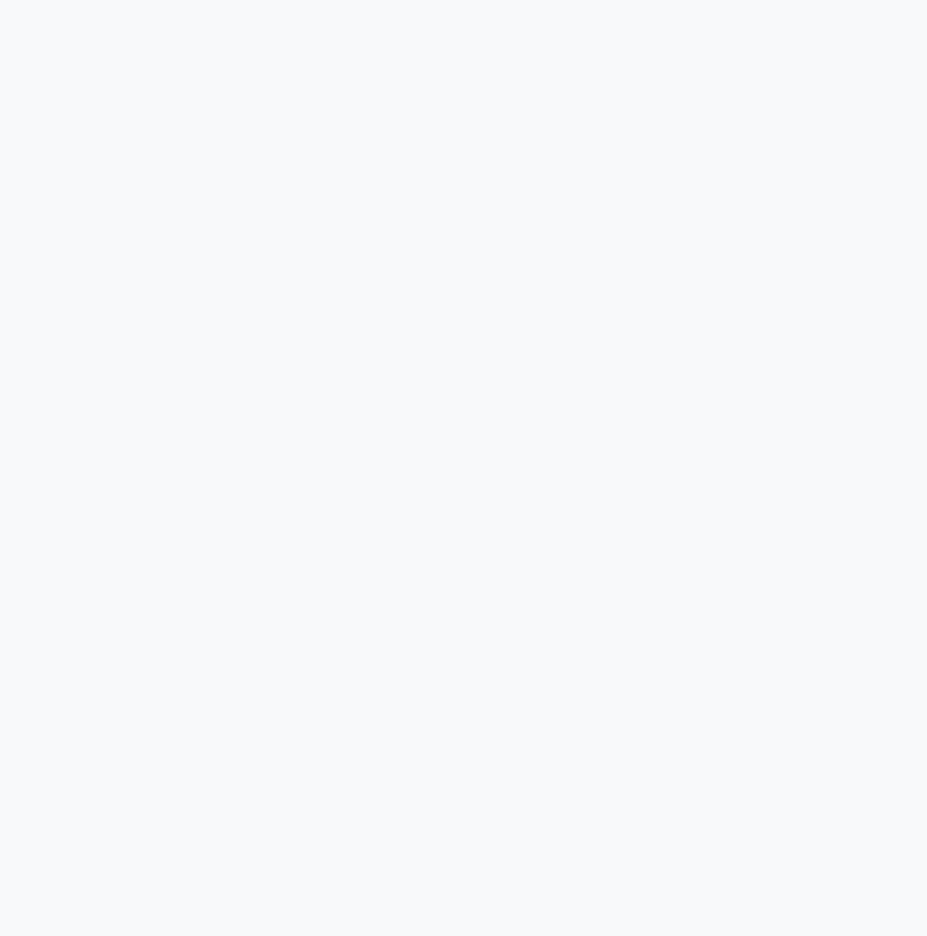
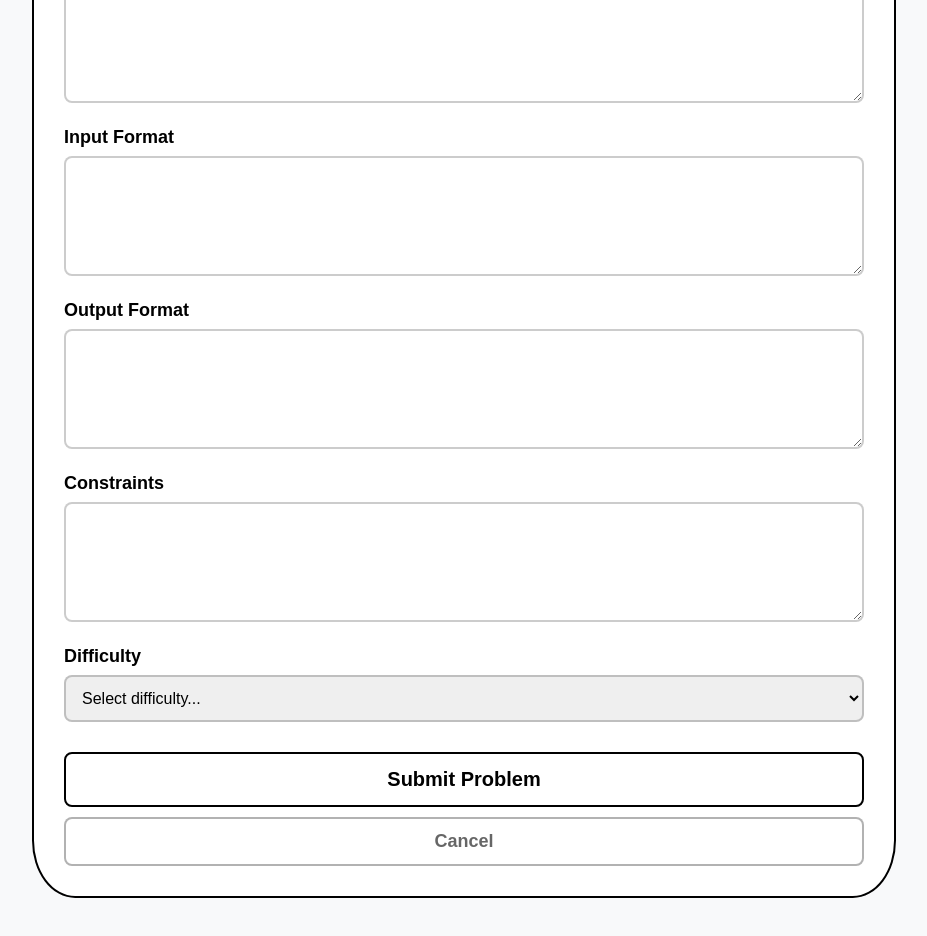
Before and after one commit to AliTalipKeles/CodeColosseum, a React app in the folder frontend/: page /problem in a window 1280 px wide. Before the commit this address had no page. Shown: the part 300-1236 px from the top of the page, without its empty margins (176-1103 px from the left). Before the commit the page ends 800 px from the top, so only its background shows below. Built offline with nearby package versions, Linux system fonts and the light colour scheme; the HTML template or start-up script is replaced by a standard one.

Commit message:
problem suggestion page

```diff
--- a/frontend/src/App.jsx
+++ b/frontend/src/App.jsx
@@ -3,6 +3,7 @@ import Login from "./pages/Login"
 import Register from "./pages/Register"
 import Dashboard from "./pages/Dashboard"
 import Profile from "./pages/Profile"
+import Problem from "./pages/Problem"
 
 function App() {
   return (
@@ -11,6 +12,7 @@ function App() {
       <Route path="/register" element={<Register />} />
       <Route path="/" element={<Dashboard />} />
       <Route path="/user/:username" element={<Profile />} />
+      <Route path="/problem" element={<Problem />} />
     </Routes>
   )
 }
--- a/frontend/src/pages/Dashboard.css
+++ b/frontend/src/pages/Dashboard.css
@@ -103,6 +103,7 @@ body {
 }
 
 .logout-button {
+    margin: 5px;
     padding: 10px 18px;
     font-size: 18px;
     font-weight: bold;
--- a/frontend/src/pages/Dashboard.jsx
+++ b/frontend/src/pages/Dashboard.jsx
@@ -38,6 +38,10 @@ function Dashboard() {
     function handleLogout(){
         localStorage.removeItem("token")
         navigate("/login")
+    }
+
+    function gotoProbPage(){
+        navigate("/problem")
     }
 
     if (loading) {
@@ -98,8 +102,9 @@ function Dashboard() {
                     </tbody>
                 </table>
             </div>
-            <div>
+            <div display="flex">
                 <button className="logout-button" onClick={handleLogout}>Log out</button>
+                <button className="logout-button" onClick={gotoProbPage}>Suggest Problem</button>
             </div>
 
         </div>
--- /dev/null
+++ b/frontend/src/pages/Problem.css
@@ -0,0 +1,112 @@
+.problem-page {
+    background-color: #f8f9fa;
+    padding: 20px;
+    display: flex;
+    justify-content: center;
+    align-items: center;
+    min-height: 100vh;
+}
+
+.form-container {
+    max-width: 800px;
+    width: 100%;
+    padding: 30px;
+    border: 2px solid black;
+    border-radius: 5%;
+    background-color: white;
+    margin: 20px;
+}
+
+.form-title {
+    font-size: 32px;
+    padding-bottom: 15px;
+    border-bottom: 2px solid black;
+    margin-bottom: 25px;
+}
+
+.form-group {
+    margin-bottom: 20px;
+}
+
+.form-group label {
+    display: block;
+    font-size: 18px;
+    font-weight: bold;
+    margin-bottom: 8px;
+}
+
+.form-group input,
+.form-group textarea,
+.form-group select {
+    width: 100%;
+    padding: 12px;
+    font-size: 16px;
+    border: 2px solid hsla(0, 0%, 0%, 0.2);
+    border-radius: 8px;
+    font-family: Arial, sans-serif;
+    box-sizing: border-box;
+    transition: border-color 0.15s ease;
+}
+
+.form-group input:focus,
+.form-group textarea:focus,
+.form-group select:focus {
+    outline: none;
+    border-color: black;
+}
+
+.form-group textarea {
+    resize: vertical;
+    min-height: 120px;
+}
+
+.form-group select {
+    cursor: pointer;
+}
+
+.submit-button {
+    width: 100%;
+    padding: 14px 20px;
+    font-size: 20px;
+    font-weight: bold;
+    border: 2px solid black;
+    border-radius: 8px;
+    background-color: white;
+    color: black;
+    cursor: pointer;
+    transition: all 0.15s ease;
+    margin-top: 10px;
+}
+
+.submit-button:hover {
+    background-color: black;
+    color: white;
+}
+
+.submit-button:active {
+    transform: scale(0.97);
+}
+
+.cancel-button {
+    width: 100%;
+    padding: 12px 20px;
+    font-size: 18px;
+    font-weight: bold;
+    border: 2px solid hsla(0, 0%, 0%, 0.3);
+    border-radius: 8px;
+    background-color: white;
+    color: hsla(0, 0%, 0%, 0.6);
+    cursor: pointer;
+    transition: all 0.15s ease;
+    margin-top: 10px;
+}
+
+.cancel-button:hover {
+    background-color: hsla(0, 0%, 0%, 0.05);
+    border-color: hsla(0, 0%, 0%, 0.5);
+    color: black;
+}
+
+.cancel-button:active {
+    transform: scale(0.97);
+}
--- /dev/null
+++ b/frontend/src/pages/Problem.jsx
@@ -0,0 +1,150 @@
+import { useEffect, useState } from "react"
+import "./Problem.css"
+import { Link } from "react-router-dom"
+import api from "../services/api"
+import { useNavigate } from "react-router-dom"
+
+function Problem(){
+    const navigate = useNavigate();
+    let prob_id = null
+    const [formData, setFormData] = useState({
+        title: '',
+        statement: '',
+        input_format: '',
+        output_format: '',
+        constraints: '',
+        difficulty: ''
+    });
+
+    const handleChange = (e) => {
+        const { name, value } = e.target;
+        setFormData(prev => ({
+            ...prev,
+            [name]: value
+        }));
+    };
+
+    const handleSubmit = async (e) => {
+        e.preventDefault();
+
+        try {
+            const response = await api.post('/problem/createrequest', formData);
+            alert('Problem submitted successfully!');
+            setFormData({
+                title: '',
+                statement: '',
+                input_format: '',
+                output_format: '',
+                constraints: '',
+                difficulty: ''
+            });
+
+            prob_id = response.data.data
+            console.log(prob_id)
+
+            // navigate('/dashboard');
+        } catch (error) {
+            console.error('Error submitting problem:', error);
+            alert('Failed to submit problem. Please try again.');
+        }
+    };
+
+    return (
+        <div className="problem-page">
+            <div className="form-container">
+                <div className="form-title">Suggest a Problem</div>
+
+                <div>
+                    <div className="form-group">
+                        <label htmlFor="title">Title</label>
+                        <input
+                            type="text"
+                            id="title"
+                            name="title"
+                            value={formData.title}
+                            onChange={handleChange}
+                            required
+                        />
+                    </div>
+
+                    <div className="form-group">
+                        <label htmlFor="statement">Problem Statement</label>
+                        <textarea
+                            id="statement"
+                            name="statement"
+                            value={formData.statement}
+                            onChange={handleChange}
+                            required
+                        />
+                    </div>
+
+                    <div className="form-group">
+                        <label htmlFor="input_format">Input Format</label>
+                        <textarea
+                            id="input_format"
+                            name="input_format"
+                            value={formData.input_format}
+                            onChange={handleChange}
+                            required
+                        />
+                    </div>
+
+                    <div className="form-group">
+                        <label htmlFor="output_format">Output Format</label>
+                        <textarea
+                            id="output_format"
+                            name="output_format"
+                            value={formData.output_format}
+                            onChange={handleChange}
+                            required
+                        />
+                    </div>
+
+                    <div className="form-group">
+                        <label htmlFor="constraints">Constraints</label>
+                        <textarea
+                            id="constraints"
+                            name="constraints"
+                            value={formData.constraints}
+                            onChange={handleChange}
+                            required
+                        />
+                    </div>
+
+                    <div className="form-group">
+                        <label htmlFor="difficulty">Difficulty</label>
+                        <select
+                            id="difficulty"
+                            name="difficulty"
+                            value={formData.difficulty}
+                            onChange={handleChange}
+                            required
+                        >
+                            <option value="">Select difficulty...</option>
+                            <option value="EASY">Easy</option>
+                            <option value="MEDIUM">Medium</option>
+                            <option value="HARD">Hard</option>
+                        </select>
+                    </div>
+
+                    <button
+                        type="button"
+                        className="submit-button"
+                        onClick={handleSubmit}
+                    >
+                        Submit Problem
+                    </button>
+                    <button
+                        type="button"
+                        className="cancel-button"
+                        onClick={() => navigate(-1)}
+                    >
+                        Cancel
+                    </button>
+                </div>
+            </div>
+        </div>
+    )
+}
+
+export default Problem
```
Also changed, not shown: 1 other file (tests, documents, lock files or other folders).
